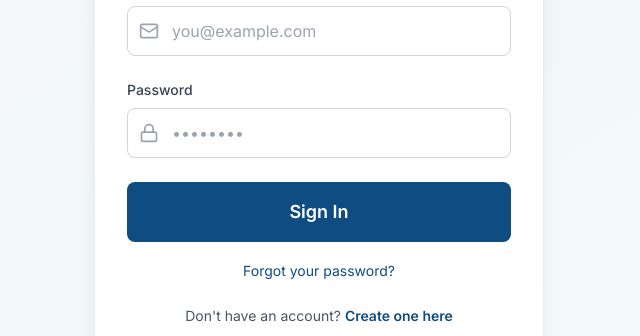
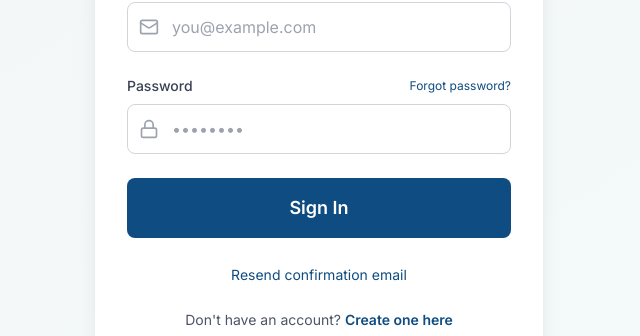
Before and after one commit to Phil-GCN/Builders-Connect1, a React (Vite) app: page /login in a window 1280 px wide. Shown: the part 332-668 px from the top of the page, without its empty margins (321-961 px from the left). Built offline with nearby package versions, Linux system fonts and the light colour scheme; no server answers; the database is empty.

Commit message:
Update Login.tsx

```diff
--- a/src/pages/auth/Login.tsx
+++ b/src/pages/auth/Login.tsx
@@ -1,12 +1,13 @@
 import React, { useState } from 'react';
 import { useNavigate, Link } from 'react-router-dom';
 import { supabase } from '../../lib/supabase';
-import { LogIn, Mail, Lock, AlertCircle } from 'lucide-react';
+import { LogIn, Mail, Lock, AlertCircle, Loader } from 'lucide-react';
 import { Button } from '../../components/Button';
 
 const Login: React.FC = () => {
   const navigate = useNavigate();
   const [loading, setLoading] = useState(false);
+  const [resending, setResending] = useState(false);
   const [error, setError] = useState<string | null>(null);
   const [formData, setFormData] = useState({
     email: '',
@@ -28,9 +29,9 @@ const Login: React.FC = () => {
       if (authError) {
         // Handle specific Supabase error cases
         if (authError.message.includes('Email not confirmed')) {
-          setError('Please verify your email before logging in. Check your inbox for the confirmation link.');
+          setError('Please check your email and confirm your account before logging in.');
         } else if (authError.message.includes('Invalid login credentials')) {
-          setError('Invalid email or password. Please try again.');
+          setError('Invalid email or password. Please check your credentials and try again.');
         } else {
           setError(authError.message);
         }
@@ -39,24 +40,65 @@ const Login: React.FC = () => {
       }
 
       if (data.user) {
-        // 2. Check if user exists in public.users table and get role
-        const { data: profile, error: userError } = await supabase
+        console.log('User logged in:', data.user.email);
+
+        // 2. Check if email is confirmed (Extra safety check)
+        if (!data.user.email_confirmed_at) {
+          setError('Please verify your email before logging in. Check your inbox for the confirmation link.');
+          await supabase.auth.signOut();
+          setLoading(false);
+          return;
+        }
+
+        // 3. Check if user exists in public.users table
+        const { data: userData, error: userError } = await supabase
           .from('users')
-          .select('role')
+          .select('id, name, role_id, role:roles(name, level)')
           .eq('id', data.user.id)
           .single();
 
-        if (userError || !profile) {
-          // User exists in Auth but not in our custom users table
-          console.error('User not found in users table:', userError);
+        if (userError || !userData) {
+          console.error('User not found in users table, attempting creation:', userError);
+
+          // Try to create the user profile if it doesn't exist
+          const fullName = data.user.user_metadata?.full_name ||
+                          data.user.email?.split('@')[0] ||
+                          'User';
+          const username = data.user.email?.split('@')[0].toLowerCase().replace(/[^a-z0-9]/g, '') ||
+                          'user' + Math.floor(Math.random() * 1000);
+
+          const { data: memberRole } = await supabase
+            .from('roles')
+            .select('id')
+            .eq('name', 'member')
+            .single();
+
+          if (memberRole) {
+            const { error: createError } = await supabase
+              .from('users')
+              .insert({
+                id: data.user.id,
+                email: data.user.email,
+                name: fullName,
+                full_name: fullName,
+                username: username,
+                role_id: memberRole.id
+              });
+
+            if (createError) {
+              console.error('Failed to create user profile:', createError);
               setError('Account setup incomplete. Please contact support.');
               await supabase.auth.signOut();
               setLoading(false);
               return;
             }
+          }
+        }
 
-        // 3. Success - Redirect based on role
-        if (profile.role === 'SUPER_ADMIN' || profile.role === 'CONTENT_MANAGER') {
+        // 4. Success - Redirect based on role level
+        // (If role was just created, userData might be null, but default is portal)
+        const roleLevel = (userData?.role as any)?.level || 1;
+        if (roleLevel >= 4) {
           navigate('/admin');
         } else {
           navigate('/portal');
@@ -67,6 +109,32 @@ const Login: React.FC = () => {
       setError('An unexpected error occurred. Please try again.');
     } finally {
       setLoading(false);
+    }
+  };
+
+  const handleResendConfirmation = async () => {
+    if (!formData.email) {
+      setError('Please enter your email address first.');
+      return;
+    }
+
+    setResending(true);
+    setError(null);
+    try {
+      const { error } = await supabase.auth.resend({
+        type: 'signup',
+        email: formData.email,
+        options: {
+          emailRedirectTo: `${window.location.origin}/portal`
+        }
+      });
+
+      if (error) throw error;
+      alert('✅ Confirmation email sent! Please check your inbox.');
+    } catch (err: any) {
+      setError(`Failed to resend: ${err.message}`);
+    } finally {
+      setResending(false);
     }
   };
 
@@ -86,11 +154,23 @@ const Login: React.FC = () => {
             <p className="text-gray-600">Sign in to your BuildersConnect account</p>
           </div>
 
-          {/* Enhanced Error Display */}
           {error && (
             <div className="mb-6 p-4 bg-red-50 border border-red-200 rounded-lg flex items-start gap-3">
               <AlertCircle className="w-5 h-5 text-red-600 flex-shrink-0 mt-0.5" />
+              <div className="flex-1">
                 <p className="text-sm text-red-800 leading-relaxed">{error}</p>
+                {error.includes('confirm your account') && (
+                  <button
+                    type="button"
+                    onClick={handleResendConfirmation}
+                    disabled={resending}
+                    className="mt-2 text-sm font-bold text-red-700 hover:underline flex items-center gap-1"
+                  >
+                    {resending && <Loader className="w-3 h-3 animate-spin" />}
+                    Resend confirmation email
+                  </button>
+                )}
+              </div>
             </div>
           )}
 
@@ -113,9 +193,14 @@ const Login: React.FC = () => {
             </div>
 
             <div>
-              <label className="block text-sm font-medium text-gray-700 mb-2">
+              <div className="flex items-center justify-between mb-2">
+                <label className="block text-sm font-medium text-gray-700">
                   Password
                 </label>
+                <Link to="/forgot-password" size="sm" className="text-xs text-primary hover:underline">
+                  Forgot password?
+                </Link>
+              </div>
               <div className="relative">
                 <Lock className="absolute left-3 top-1/2 -translate-y-1/2 w-5 h-5 text-gray-400" />
                 <input
@@ -139,10 +224,15 @@ const Login: React.FC = () => {
             </Button>
           </form>
 
-          <div className="mt-4 text-center">
-            <Link to="/forgot-password" size="sm" className="text-sm text-primary hover:underline">
-              Forgot your password?
-            </Link>
+          <div className="mt-6 text-center">
+            <button
+              type="button"
+              onClick={handleResendConfirmation}
+              disabled={resending || loading}
+              className="text-sm text-primary hover:underline"
+            >
+              {resending ? 'Sending...' : 'Resend confirmation email'}
+            </button>
           </div>
 
           <p className="mt-6 text-center text-sm text-gray-600">
```
Lines whose indentation alone changed are shown as unchanged.
